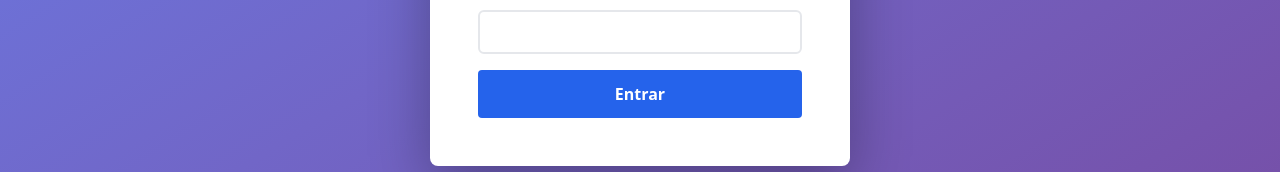
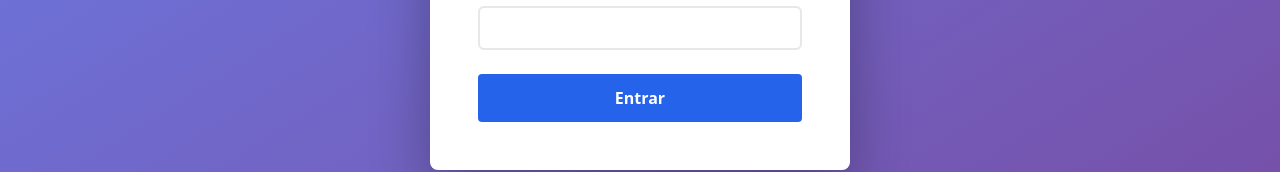
Before and after one commit to dew-uff/provincia, a React (Vite) app: page / in a window 1280 px wide. Shown: the part 446-618 px from the top of the page. Built offline with nearby package versions, Linux system fonts and the light colour scheme.

Commit message:
feat(Login):Submit button margin top adjusted
Signed-off-by: Larissa Soares Reis <larissasoaresreis@gmail.com>

```diff
--- a/src/assets/presentation/pages/Login.tsx
+++ b/src/assets/presentation/pages/Login.tsx
@@ -44,7 +44,7 @@ export function LoginPage() {
                     <Button
                         type="submit"
                         disabled={!email || !password}
-                        className="w-full"
+                        className="w-full mt-2"
                     >
                         Entrar
                     </Button>
```
